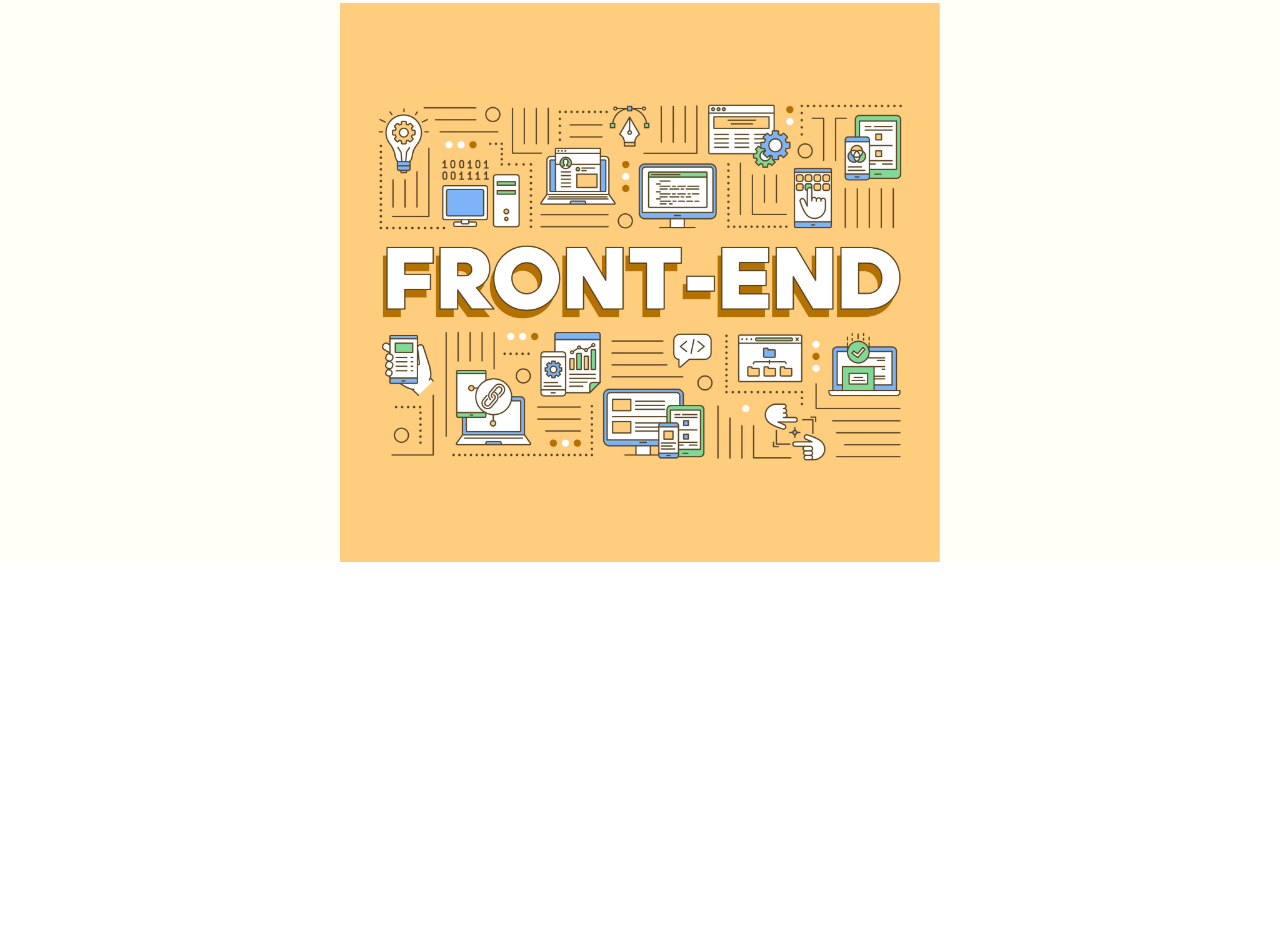
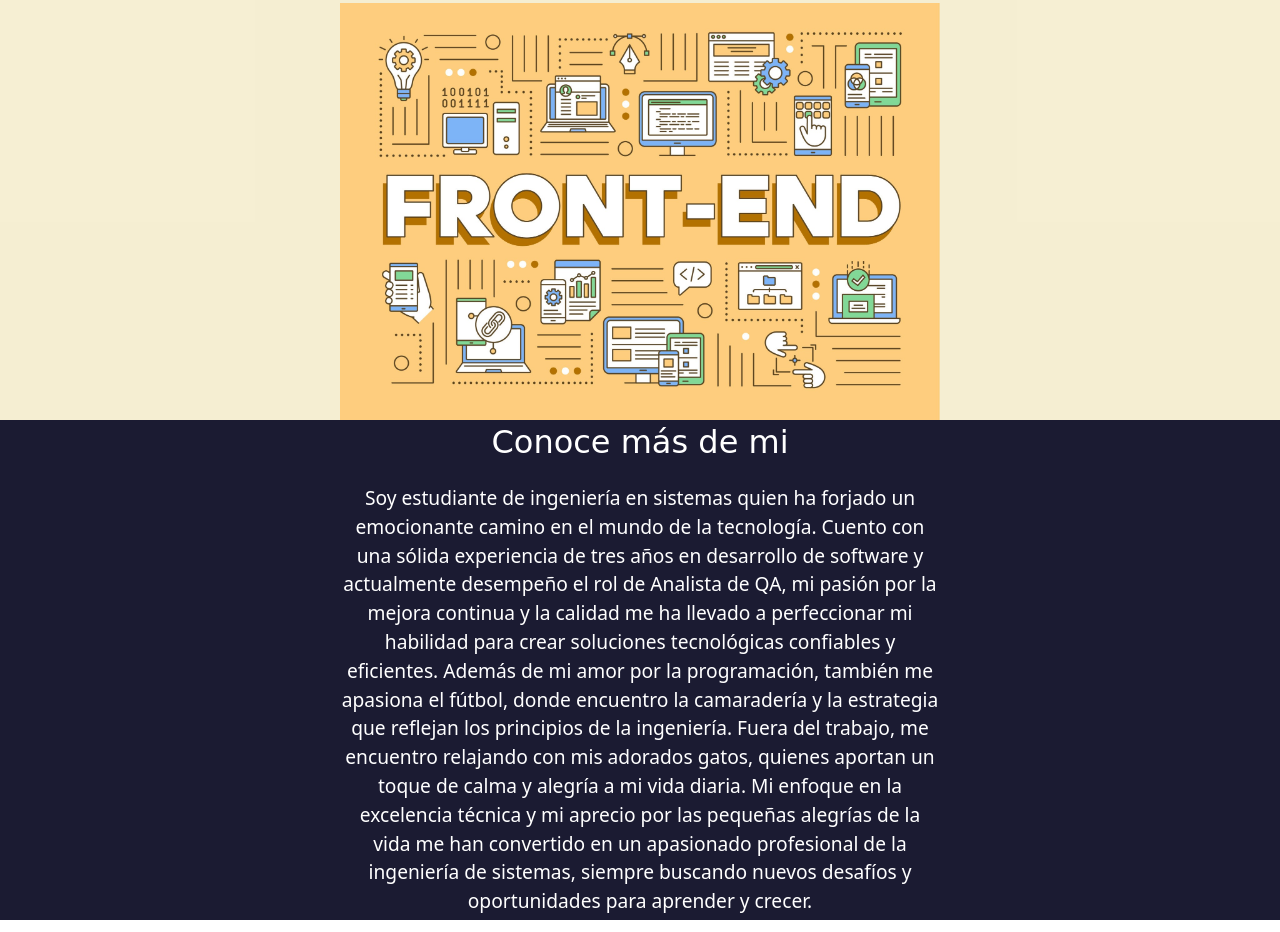
Before and after one commit to RaCky-GT/mi-portafolio-tecnolochicasPRO, a plain HTML site: page index.html in a window 1280 px wide. Shown: the part 541-1473 px from the top of the page. Before the commit the page ends 1103 px from the top, so only its background shows below. Drawn offline with nearby package versions, Linux system fonts and the light colour scheme; a web font is replaced by a local one.

Commit message:
Add section Sombre Mi

```diff
--- a/index.html
+++ b/index.html
@@ -59,7 +59,15 @@
             <h2>Analista de Calidad QA, desarollador Front-End </h2>
         </div>
         <div class="hero-inferior">
-            <img class="hero-inferior-imagen img-fluid" src="assets/front-end.jpg" alt="Descktop">
+            <img class="hero-inferior-imagen img-fluid" src="assets/front-end2.jpg" alt="Descktop">
+        </div>
+    </section>
+
+    <!--Seccion Sobre Mi -->
+    <section class="sobre-mi seccion-oscura">
+        <div class="contenedor">
+            <h2 class="seccion-titulo texto-blanco">Conoce más de mi</h2>
+            <p class="seccion-texto">Soy estudiante de ingeniería en sistemas quien ha forjado un emocionante camino en el mundo de la tecnología. Cuento con una sólida experiencia de tres años en desarrollo de software y actualmente desempeño el rol de Analista de QA, mi pasión por la mejora continua y la calidad me ha llevado a perfeccionar mi habilidad para crear soluciones tecnológicas confiables y eficientes. Además de mi amor por la programación, también me apasiona el fútbol, donde encuentro la camaradería y la estrategia que reflejan los principios de la ingeniería. Fuera del trabajo, me encuentro relajando con mis adorados gatos, quienes aportan un toque de calma y alegría a mi vida diaria. Mi enfoque en la excelencia técnica y mi aprecio por las pequeñas alegrías de la vida me han convertido en un apasionado profesional de la ingeniería de sistemas, siempre buscando nuevos desafíos y oportunidades para aprender y crecer.</p>
         </div>
     </section>
 
--- a/styles.css
+++ b/styles.css
@@ -7,19 +7,6 @@
 .navbar-collapse{
     align-items: center;
     justify-content: space-between;
-}
-
-/* Adaptable (Responsivo)*/
-@media screen and (max-whidth: 767px){
-    .navbar-brand{
-        display: none;
-    }
-}
-
-@media screen and (min-width: 700px){
-    .hero-inferior-imagen{
-        max-width: 600px;
-    }
 }
 
 /*Estilos Generales*/
@@ -35,9 +22,24 @@ h1{
     font-family: 'Rubik Dirt', cursive;
 }
 
+.seccion-oscura{
+    color: white;
+    background-color: #1b1b32;
+}
+
+.seccion-titulo{
+    font-size: 2rem;
+    padding: 15px 0;
+    font-family: 'Rubik Dirt', cursive;
+}
+
+.seccion-texto{
+    font-size: 1.2rem;
+}
+
 /* Seccion Hero*/
 .hero{
-    background-color: rgb(255, 255, 247);
+    background-color: rgba(245, 238, 208, 0.945);
     min-height: 450px;
     text-align: center;
 }
@@ -57,3 +59,28 @@ h1{
     font-size: 1.5rem;
     color: chocolate;
 }
+
+/* Seccion Sobre Mi */
+.sobre-mi{
+    height: 500px;
+    padding: 10px;
+}
+
+.sobre-mi .contenedor{
+    max-width: 600px;
+    text-align: center;
+
+}
+
+/* Adaptable (Responsivo)*/
+@media screen and (max-whidth: 767px){
+    .navbar-brand{
+        display: none;
+    }
+}
+
+@media screen and (min-width: 700px){
+    .hero-inferior-imagen{
+        max-width: 600px;
+    }
+}
```
Also changed, not shown: assets/front-end2.jpg (added).
